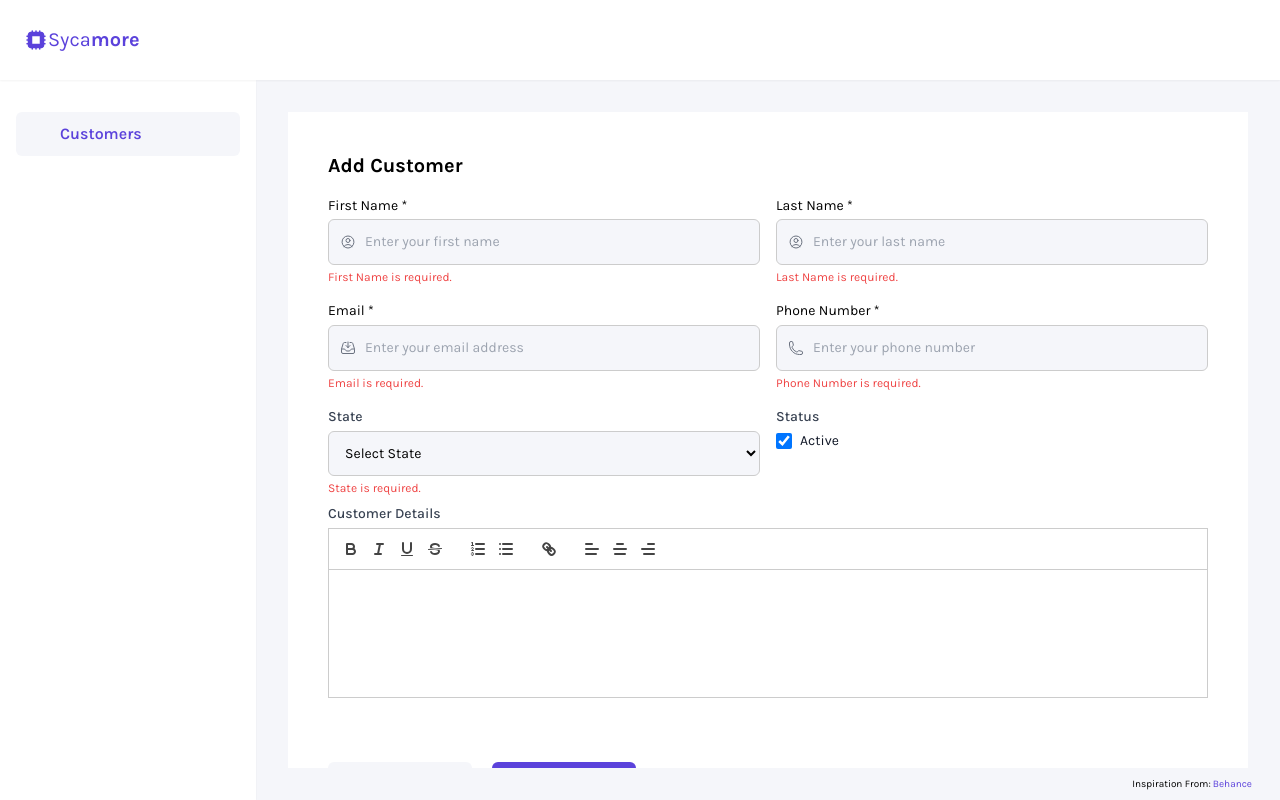
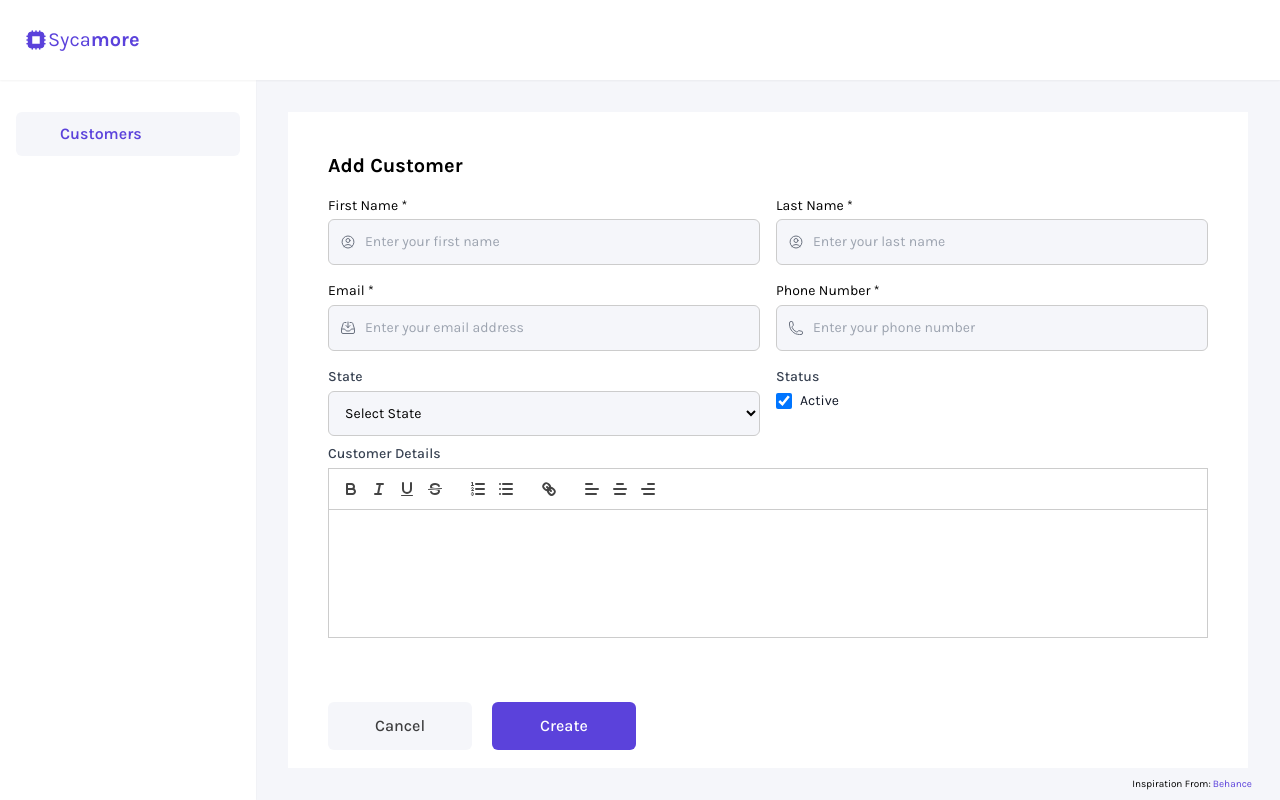
Before and after one commit to liannmaka/Custodia-Frontend, a Vue app: page /customers/add-customer in a window 1280 px wide. Built offline with nearby package versions, Linux system fonts and the light colour scheme; some icons are missing.

Commit message:
fixed validation issue

```diff
--- a/src/components/composition/validation.ts
+++ b/src/components/composition/validation.ts
@@ -6,12 +6,14 @@ export function useValidation(
   formData: Record<string, any>
 ) {
   const errors = ref<Record<string, string | null>>({});
+  const touched = ref<Record<string, boolean>>({});
 
   formFields.forEach((field) => {
     errors.value[field.model] = null;
+    touched.value[field.model] = false;
   });
 
-  const validateField = (field: FormField, value: any) => {
+  const validateField = (field: FormField, value: any): string | null => {
     if (field.required && !value) {
       return `${field.label} is required.`;
     }
@@ -28,23 +30,28 @@ export function useValidation(
     return null;
   };
 
-  const validateAll = (): boolean => {
+  const validateOnInput = (model: string, value: any): void => {
+    const field = formFields.find((f) => f.model === model);
+    if (field) {
+      errors.value[model] = validateField(field, value);
+      touched.value[model] = true;
+    }
+  };
+
+  const validateOnSubmit = (): boolean => {
     let isValid = true;
-
     formFields.forEach((field) => {
       const error = validateField(field, formData[field.model]);
       errors.value[field.model] = error;
-      if (error) {
-        isValid = false;
-      }
+      touched.value[field.model] = true;
+      if (error) isValid = false;
     });
-
     return isValid;
   };
 
   return {
     errors,
-    validateField,
-    validateAll,
+    validateOnInput,
+    validateOnSubmit,
   };
 }
--- a/src/components/global/Header.vue
+++ b/src/components/global/Header.vue
@@ -10,5 +10,5 @@
 </template>
 
 <script setup lang="ts">
-import ChipIcon from "../icons/ChipIcon.vue";
+import { ChipIcon } from "../icons";
 </script>
--- a/src/components/global/Input.vue
+++ b/src/components/global/Input.vue
@@ -1,6 +1,6 @@
 <template>
   <label class="w-full">
-    <div class="mb-1 text-[var(--bice-blue)] text-sm leading-snug font-normal">
+    <div class="mb-1 text-sm leading-snug font-normal">
       {{ label }}
       <span v-if="required">*</span>
     </div>
@@ -32,7 +32,6 @@
 import type { Component } from "vue";
 
 defineProps<{
-  className?: string;
   label?: string;
   placeholder?: string;
   icon?: Component;
--- a/src/components/ui/AddCustomer.vue
+++ b/src/components/ui/AddCustomer.vue
@@ -1,15 +1,19 @@
 <template>
   <div class="bg-white px-5 lg:px-10 py-4">
     <div class="pt-6 rounded-lg">
-      <h2 class="text-xl font-bold">{{ customerId ? 'Edit' : 'Add' }} Customer</h2>
+      <h2 class="text-xl font-bold">
+        {{ customerId ? "Edit" : "Add" }} Customer
+      </h2>
       <form @submit.prevent="saveCustomer()">
         <div class="grid grid-cols-1 md:grid-cols-2 gap-4 pt-4">
+          <div v-for="field in formFields" :key="field.label">
             <div
-            v-for="field in formFields"
-            :key="field.label"
+              v-if="
+                ['first_name', 'last_name', 'email', 'phone_number'].includes(
+                  field.model
+                )
+              "
             >
-
-            <div v-if="['first_name', 'last_name', 'email', 'phone_number'].includes(field.model)">
               <Input
                 :label="field.label"
                 :type="field.type"
@@ -30,7 +34,6 @@
                 {{ errors[field.model] }}
               </p>
             </div>
-
             <div v-if="field.model === 'state'">
               <label for="state" class="block text-sm font-medium text-gray-700"
                 >State</label
@@ -50,9 +53,10 @@
                 {{ errors.state }}
               </p>
             </div>
-
             <div v-if="field.model === 'status'">
-              <label for="status" class="block text-sm font-medium text-gray-700"
+              <label
+                for="status"
+                class="block text-sm font-medium text-gray-700"
                 >Status</label
               >
               <div class="flex items-center mt-1">
@@ -63,15 +67,13 @@
                   @change="handleInputChange('status', customer.status)"
                   class="h-4 w-4 text-primary border-gray-300 rounded"
                 />
-                <label for="status" class="ml-2 block text-sm text-gray-900"
-                  >{{ customer.status ? 'Active' : 'Inactive' }}</label
-                >
+                <label for="status" class="ml-2 block text-sm text-gray-900">{{
+                  customer.status ? "Active" : "Inactive"
+                }}</label>
               </div>
             </div>
-
           </div>
         </div>
-
         <div class="mt-2 col-span-2">
           <label
             for="customer-details"
@@ -80,20 +82,18 @@
           >
           <div ref="editor" class="w-full min-h-32"></div>
         </div>
-
-        <div class="mt-12 lg:mt-16 mb-2 lg:mb-4 flex items-center space-x-4 lg:space-x-5">
-          <button
-            class="bg-secondary text-black/75"
-            @click="cancel"
+        <div
+          class="mt-12 lg:mt-16 mb-2 lg:mb-4 flex items-center space-x-4 lg:space-x-5"
         >
+          <button class="bg-secondary text-black/75" @click="cancel">
             Cancel
           </button>
           <button
             class="bg-primary text-white disabled:text-gray-100 disabled:cursor-not-allowed"
             type="submit"
-            :disabled="!validateAll()"
+            :disabled="Object.values(errors).some((error) => error !== null)"
           >
-            {{ customerId ? 'Save' : 'Create' }}
+            {{ customerId ? "Save" : "Create" }}
           </button>
         </div>
       </form>
@@ -106,19 +106,16 @@ import { ref, onMounted, reactive } from "vue";
 import { useRoute } from "vue-router";
 import Quill from "quill";
 import { Input } from "../global";
-import { EmailIcon ,PhoneIcon, PersonIcon } from "../icons";
+import { EmailIcon, PhoneIcon, PersonIcon } from "../icons";
 import { useCustomerStore } from "../../store/customers";
 import type { CustomerDetails, FormField } from "../../types/global";
 import { useValidation } from "../composition/validation";
 import router from "../../router";
 
-const emit = defineEmits(["customer-saved", "close-customer"]);
 export type Customer = typeof customer;
 
-const route = useRoute();
-const customerStore = useCustomerStore();
-
-const customerId = ref<string>('')
+const customerId = ref<string>("");
+const editor = ref<HTMLDivElement | null>(null);
 const customer = reactive<CustomerDetails>({
   first_name: "",
   last_name: "",
@@ -127,6 +124,49 @@ const customer = reactive<CustomerDetails>({
   state: "",
   status: true,
   details: "",
+});
+
+const route = useRoute();
+const customerStore = useCustomerStore();
+
+const emit = defineEmits(["customer-saved", "close-customer"]);
+
+onMounted(() => {
+  const id = route.params.id as string;
+  let customerDetails = customerStore.getCustomerById(id);
+
+  if (editor.value) {
+    const quill = new Quill(editor.value, {
+      theme: "snow",
+      modules: {
+        toolbar: [
+          ["bold", "italic", "underline", "strike"],
+          [{ list: "ordered" }, { list: "bullet" }],
+          ["link"],
+          [{ align: "" }, { align: "center" }, { align: "right" }],
+        ],
+      },
+    });
+
+    quill.root.innerHTML = customer.details;
+
+    quill.on("text-change", () => {
+      customer.details = quill.root.innerHTML;
+    });
+
+    if (customerDetails)
+      quill.clipboard.dangerouslyPasteHTML(customerDetails.details);
+  }
+
+  if (customerDetails) {
+    customerId.value = customerDetails?.id ?? "";
+    customer.first_name = customerDetails.first_name;
+    customer.last_name = customerDetails.last_name;
+    customer.email = customerDetails.email;
+    customer.phone_number = customerDetails.phone_number;
+    customer.state = customerDetails.state;
+    customerDetails.status === "Inactive" ? (customer.status = false) : true;
+  }
 });
 
 const states = [
@@ -237,69 +277,28 @@ const formFields: FormField[] = [
     renderSeparately: true,
   },
 ];
-const { errors, validateAll } = useValidation(formFields, customer);
 
-const editor = ref<HTMLDivElement | null>(null);
+const { errors, validateOnInput, validateOnSubmit } = useValidation(
+  formFields,
+  customer
+);
 
-onMounted(() => {
-  const id = route.params.id as string;
-  let customerDetails = customerStore.getCustomerById(id);
-
-
-  if (editor.value) {
-    const quill = new Quill(editor.value, {
-      theme: "snow",
-      modules: {
-        toolbar: [
-          ['bold', 'italic', 'underline', 'strike'],
-          [{ list: 'ordered' }, { list: 'bullet' }],
-          ['link'],
-          [{ align: '' }, { align: 'center' }, { align: 'right' }]
-        ],
-      },
-    });
-
-    quill.root.innerHTML = customer.details;
-
-    quill.on("text-change", () => {
-      customer.details = quill.root.innerHTML;
-    });
-
-    if (customerDetails) quill.clipboard.dangerouslyPasteHTML(customerDetails.details);
+const saveCustomer = () => {
+  if (validateOnSubmit()) {
+    if (customer.status) {
+      customer.status = "Active";
+    } else {
+      customer.status = "Inactive";
     }
 
-  if (customerDetails) {
-    customerId.value = customerDetails?.id ?? '';
-    customer.first_name = customerDetails.first_name;
-    customer.last_name = customerDetails.last_name;
-    customer.email = customerDetails.email;
-    customer.phone_number = customerDetails.phone_number;
-    customer.state = customerDetails.state;
-    customerDetails.status === 'Inactive' ? customer.status = false : true;
-  }
-});
-
-
-
-const saveCustomer = () => {
-  const isValid = validateAll();
-  if (!isValid) {
-    return;
-  }
-
-  if(customer.status) {
-    customer.status = 'Active'
-  } else {
-    customer.status = 'Inactive'
-  }
-
-  if(customerId.value) {
+    if (customerId.value) {
       customerStore.updateCustomer(customerId.value, customer);
     } else {
       customerStore.addCustomer(customer);
     }
 
     router.push("/customers");
+  }
 };
 
 const cancel = () => {
@@ -312,6 +311,7 @@ const handleInputChange = (field: keyof Customer, value: string | boolean) => {
   } else {
     customer[field] = value as string;
   }
+  validateOnInput(field, value);
 };
 </script>
 
```
Lines whose indentation alone changed are shown as unchanged.
